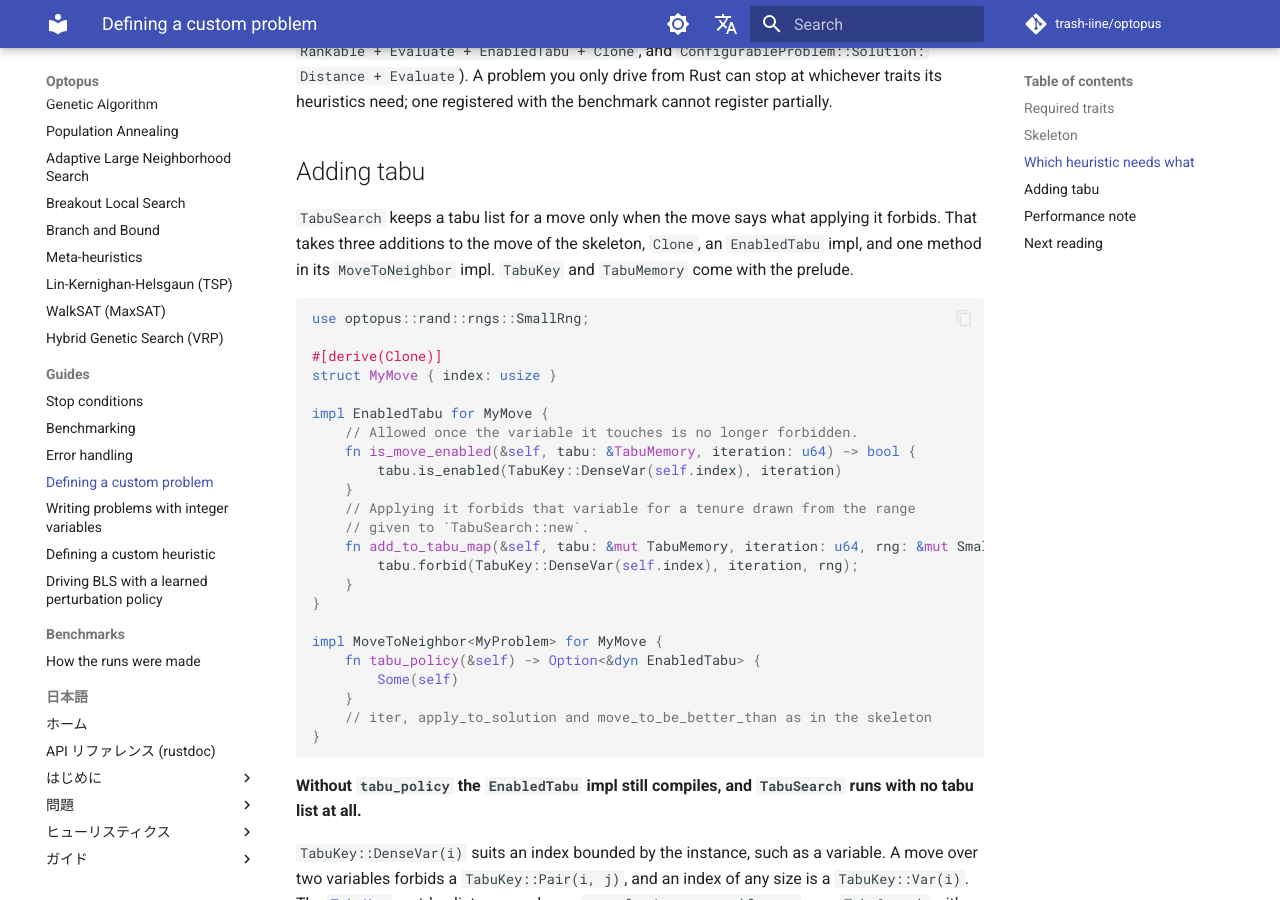
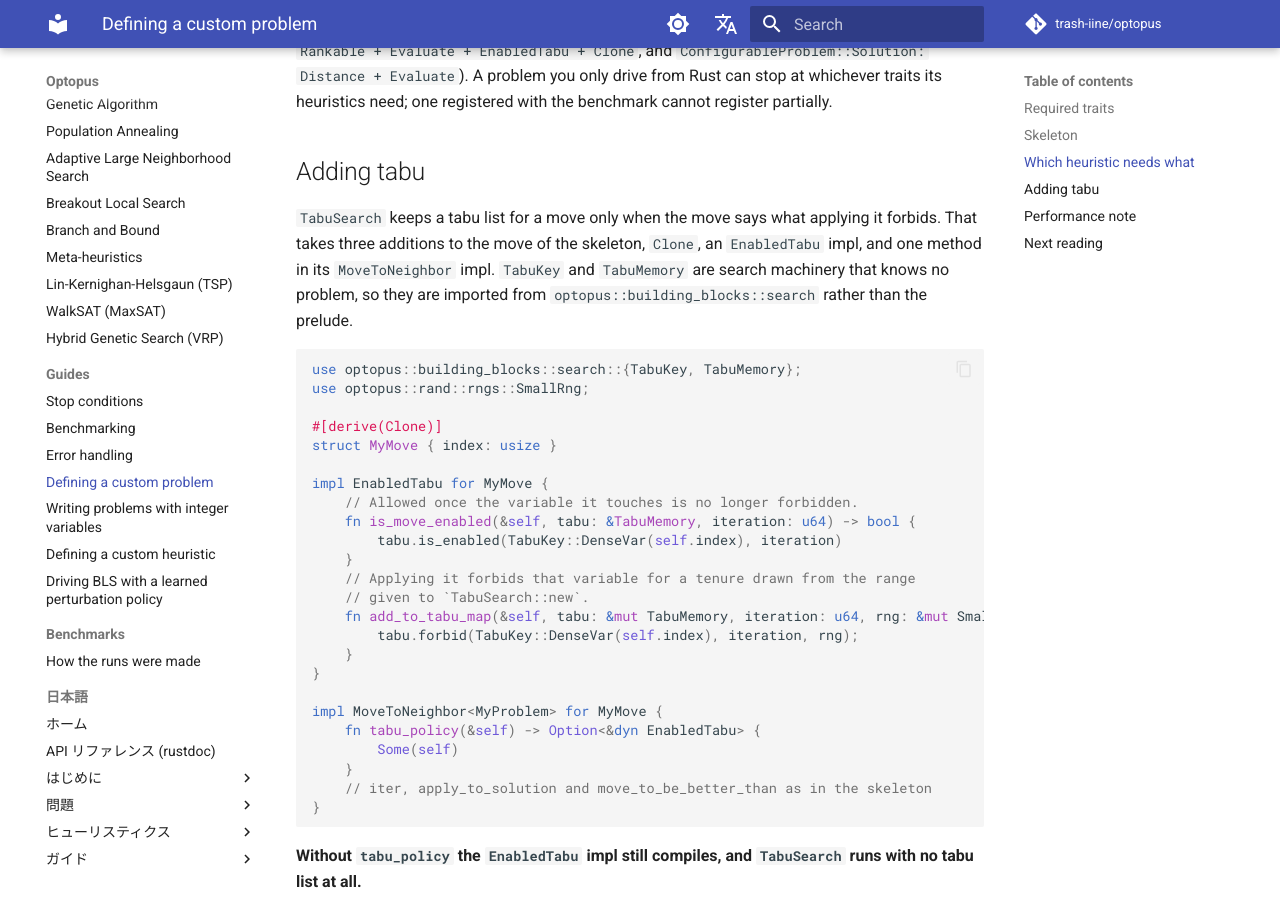
Before and after one commit to trash-iine/optopus, an MkDocs documentation site: the page built from docs/guide/custom_problem.md, in a window 1280 px wide and 900 px high, scrolled down 2843 px. Built offline with MkDocs 1.6.1 and Material for MkDocs 9.7.7, drawn with Linux system fonts in a browser that asks for light colours; comment, search, counter and statistics services are not loaded.

Commit message:
REFACTOR: TabuKey and TabuMemory leave the prelude again and the custom-problem example and guide import them from building_blocks::search, so the path still names the layer they serve, and the snippet a reader copies carries the import
Co-Authored-By: Claude Opus 5.5 <noreply@anthropic.com>

````diff
--- a/docs/guide/custom_problem.md
+++ b/docs/guide/custom_problem.md
@@ -117,9 +117,11 @@ benchmark cannot register partially.
 `TabuSearch` keeps a tabu list for a move only when the move says what applying
 it forbids. That takes three additions to the move of the skeleton, `Clone`, an
 `EnabledTabu` impl, and one method in its `MoveToNeighbor` impl. `TabuKey` and
-`TabuMemory` come with the prelude.
+`TabuMemory` are search machinery that knows no problem, so they are imported
+from `optopus::building_blocks::search` rather than the prelude.
 
 ```rust
+use optopus::building_blocks::search::{TabuKey, TabuMemory};
 use optopus::rand::rngs::SmallRng;
 
 #[derive(Clone)]
````
Also changed, not shown: docs/ja/guide/custom_problem.md (+2 -1 lines), 2 other files.
